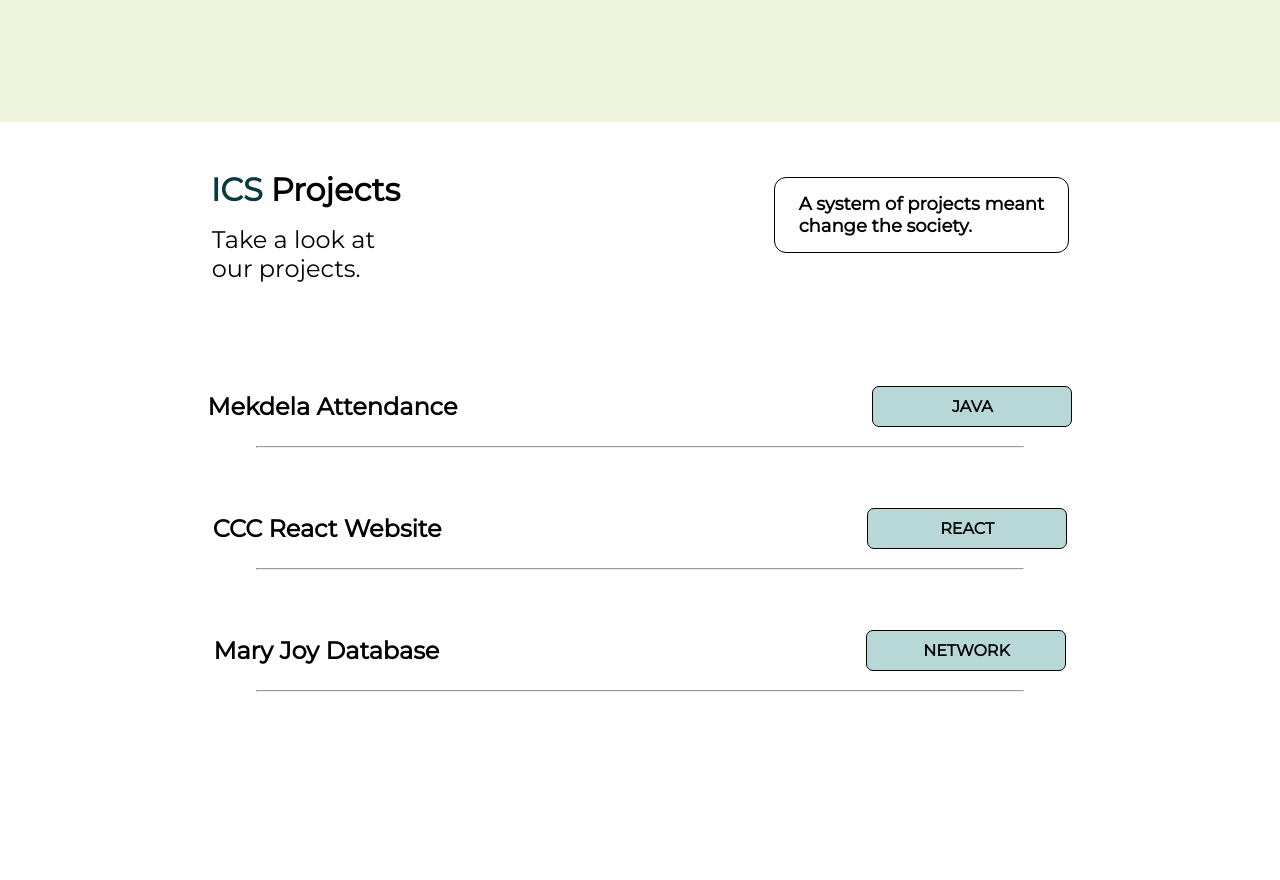
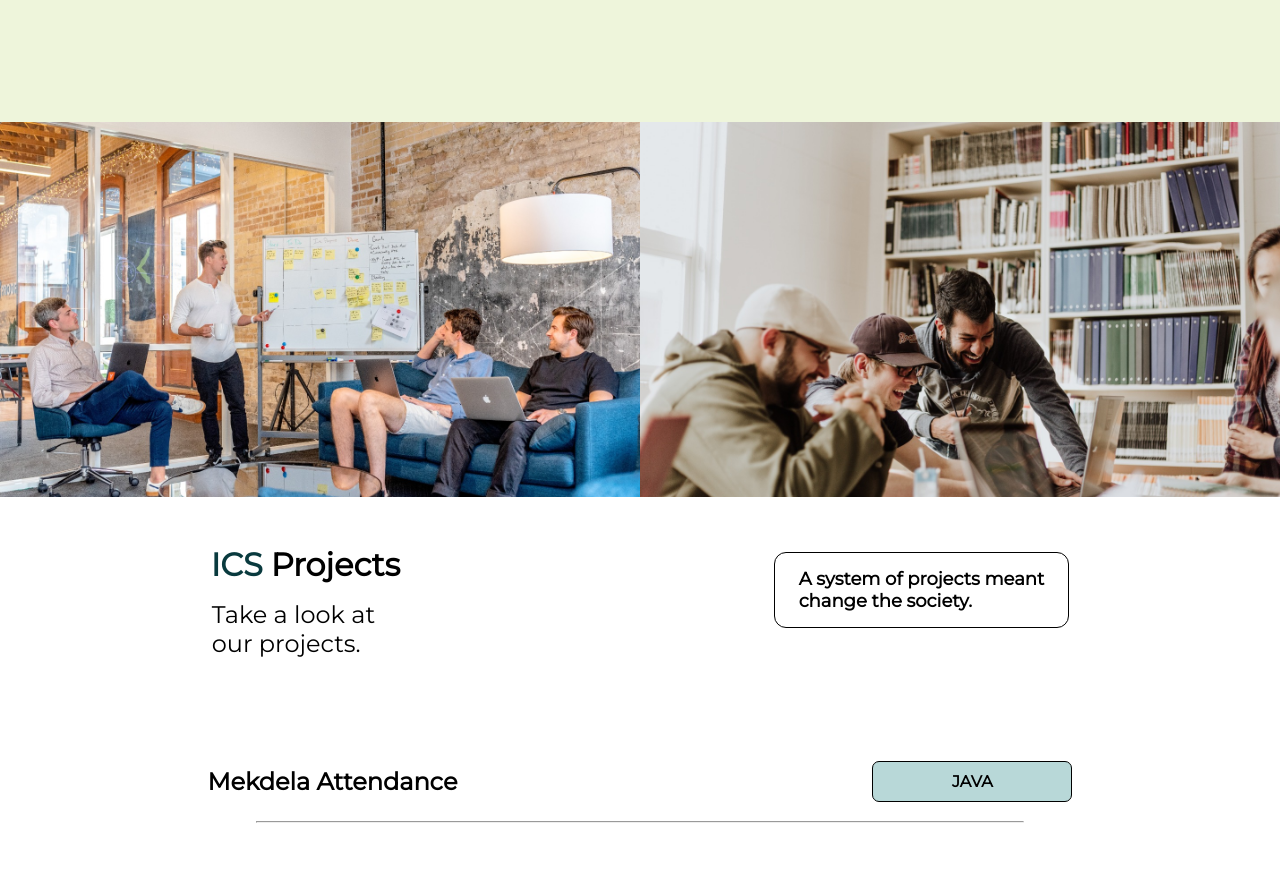
Before and after one commit to Developers-Ethiopia/developers-ethiopia.github.io, a plain HTML site: page index.html in a window 1280 px wide. Shown: the part 1806-2686 px from the top of the page. Drawn offline with Linux system fonts and the light colour scheme.

Commit message:
added images

```diff
--- a/index.html
+++ b/index.html
@@ -168,7 +168,13 @@
 
     <!-- Our teams section-->
     <section class="our-teams">
+        <div class="ot-image" style="display: flex;">
+            <img src="/assets/rectangle-18.png" width="50%">
+            <img src="/assets/rectangle-19.png" width="50%">
+        </div>
+        <div class="ics-team">
 
+        </div>
     </section>
     <!-- projects-section -->
     <section class="projects-section">
--- /dev/null
+++ b/styles/our-teams.css
@@ -0,0 +1,3 @@
+.our-teams {
+  background: #eef5db;
+}
```
